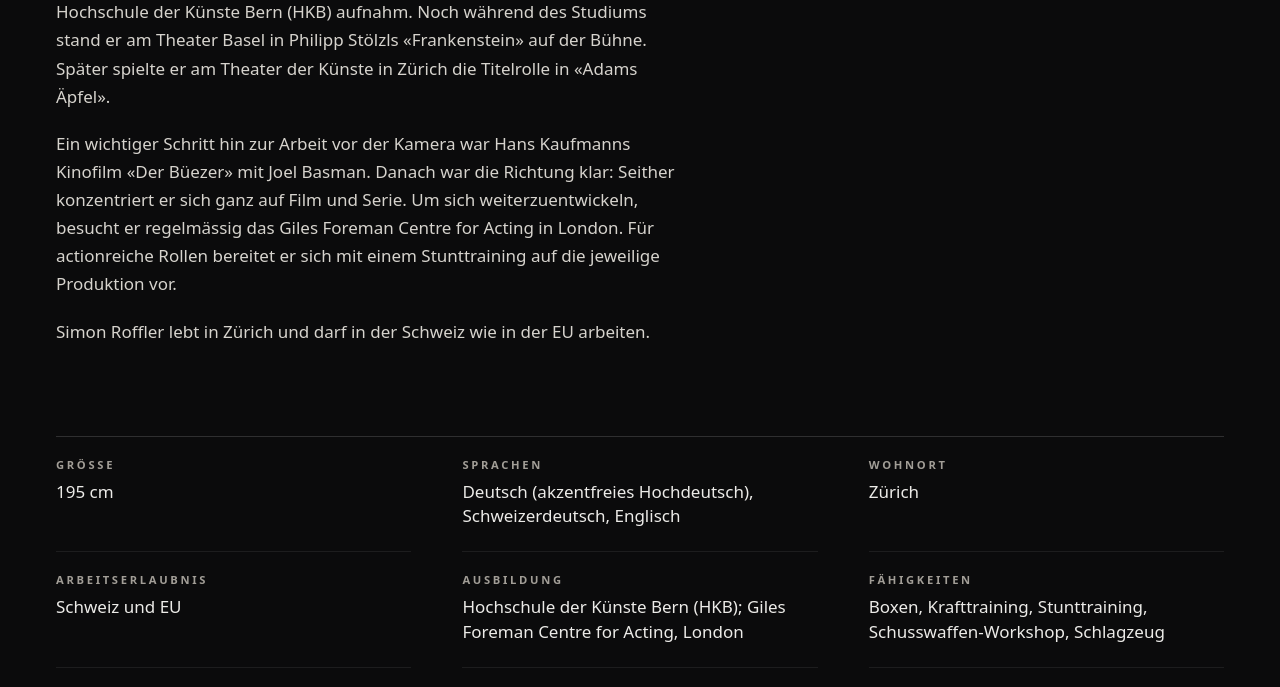
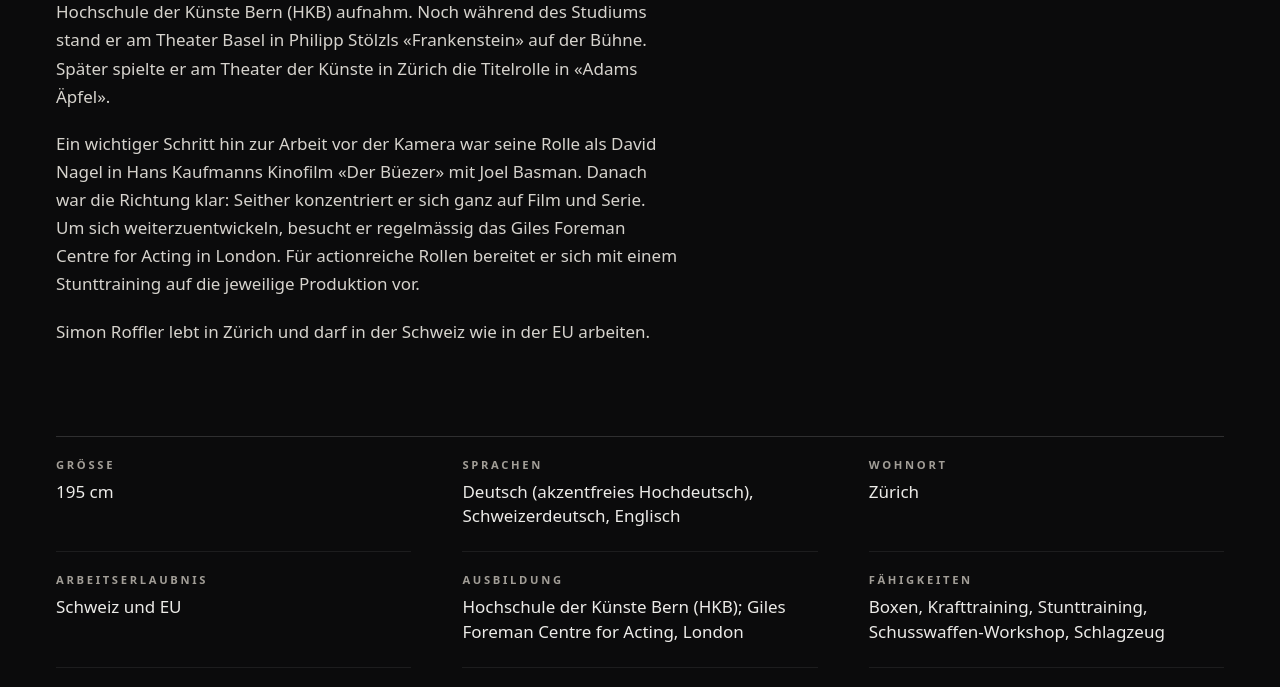
Before and after one commit to simonroffler/simonroffler.github.io, a plain HTML site: page de/index.html in a window 1280 px wide. Shown: the part 1780-2467 px from the top of the page. Drawn offline with Linux system fonts and the light colour scheme.

Commit message:
Website 2026-11-18 20:21

```diff
--- a/de/index.html
+++ b/de/index.html
@@ -116,7 +116,7 @@
 <p>2027 wird er in der Sky-Serie «The Death of Sherlock Holmes» an der Seite von Rafe Spall zu sehen sein. Regie führten Claudia Bluemhuber und Pierre Monnard, mit dem er bereits die SRF-Serie «Wilder» gedreht hatte. In Denis Rabaglias Miniserie «Auf hoher See» spielte er einen kriminellen Chefingenieur neben Carlos Bardem. Im Kinofilm «Friedas Fall» der Oscar-nominierten Regisseurin Maria Brendle spielte er den Landjäger Maier.</p>
 <p>Simon Roffler wuchs im Zürcher Oberland auf, wo Kühe direkt vor dem Haus weideten. Den Humor und die Lust am Spielen hat er von seiner Mutter geerbt, die an Familienfesten für Unterhaltung sorgte. Am Esstisch probierte er seine ersten Comedy-Einlagen an seiner jüngeren Schwester aus – so erfolgreich, dass die beiden schliesslich in getrennten Räumen essen mussten.</p>
 <p>Nach der Oberstufe machte er eine Informatiklehre und tauschte in dieser Zeit den E-Sport gegen das Laientheater. Als er dort eine Hauptrolle übernahm, entdeckte er seine Liebe zum Schauspiel, die ihn nicht mehr losliess. Neben der Arbeit in der IT sprach er zwei Jahre lang vor, bis ihn die Hochschule der Künste Bern (HKB) aufnahm. Noch während des Studiums stand er am Theater Basel in Philipp Stölzls «Frankenstein» auf der Bühne. Später spielte er am Theater der Künste in Zürich die Titelrolle in «Adams Äpfel».</p>
-<p>Ein wichtiger Schritt hin zur Arbeit vor der Kamera war Hans Kaufmanns Kinofilm «Der Büezer» mit Joel Basman. Danach war die Richtung klar: Seither konzentriert er sich ganz auf Film und Serie. Um sich weiterzuentwickeln, besucht er regelmässig das Giles Foreman Centre for Acting in London. Für actionreiche Rollen bereitet er sich mit einem Stunttraining auf die jeweilige Produktion vor.</p>
+<p>Ein wichtiger Schritt hin zur Arbeit vor der Kamera war seine Rolle als David Nagel in Hans Kaufmanns Kinofilm «Der Büezer» mit Joel Basman. Danach war die Richtung klar: Seither konzentriert er sich ganz auf Film und Serie. Um sich weiterzuentwickeln, besucht er regelmässig das Giles Foreman Centre for Acting in London. Für actionreiche Rollen bereitet er sich mit einem Stunttraining auf die jeweilige Produktion vor.</p>
 <p>Simon Roffler lebt in Zürich und darf in der Schweiz wie in der EU arbeiten.</p>
 </div>
       </div>
```
Also changed, not shown: index.html (+1 -1 lines).
